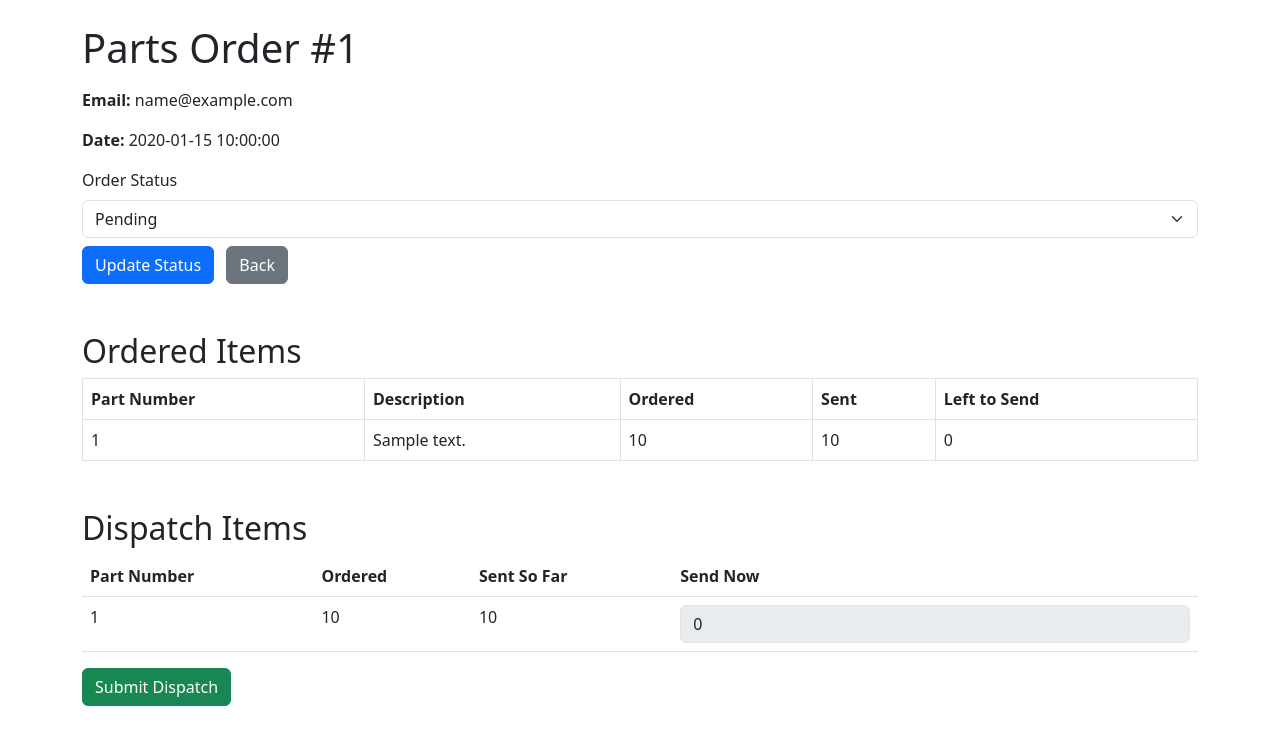
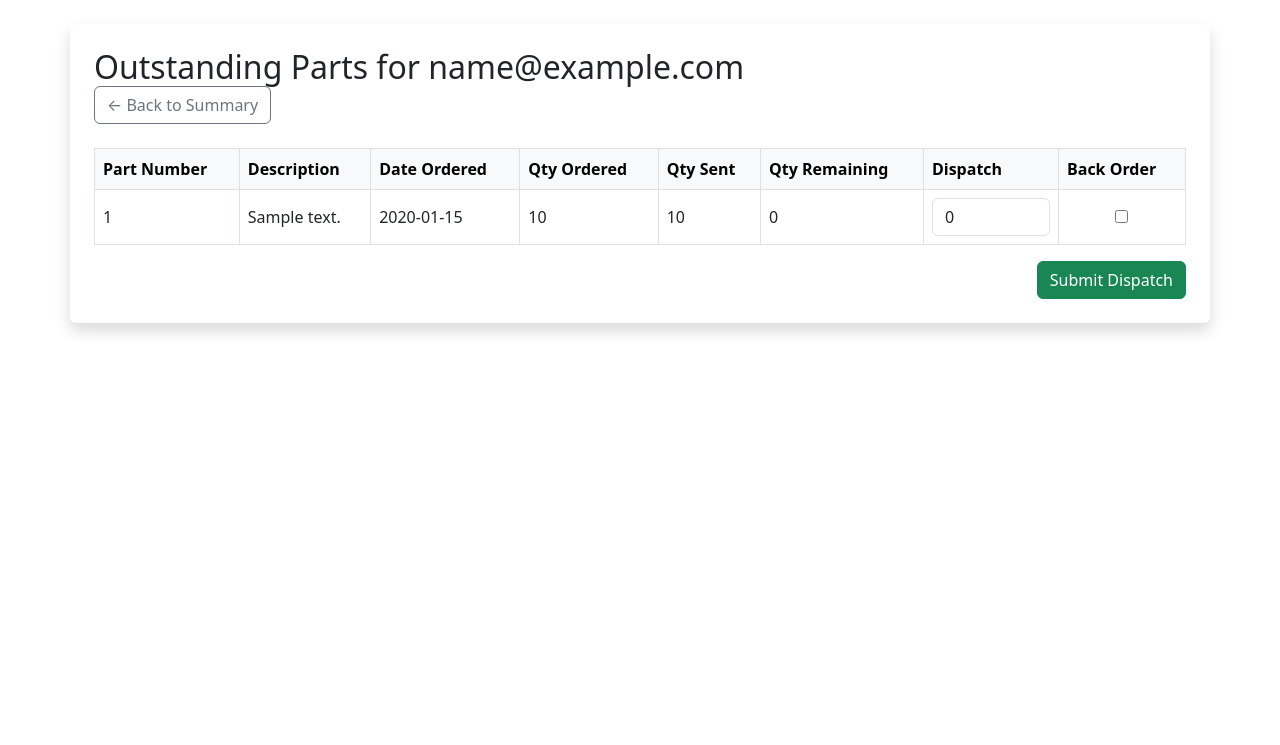
Before and after one commit to tomward0606/StockSystem, a Flask app: template templates/parts_order_detail.html in a window 1280 px wide. Shown: the top 745 px of the page. Run offline with Flask 3, Linux system fonts and the light colour scheme; the template is opened without the code that fills it: most values are stand-ins (such as "Sample title", 1, 10 or a date in 2020).

Commit message:
Add files via upload

```diff
--- a/templates/parts_order_detail.html
+++ b/templates/parts_order_detail.html
@@ -1,92 +1,68 @@
 <!DOCTYPE html>
 <html lang="en">
 <head>
-  <meta charset="UTF-8" />
-  <title>Parts Order #{{ order.id }}</title>
-  <link href="https://cdn.jsdelivr.net/npm/bootstrap@5.3.0/dist/css/bootstrap.min.css" rel="stylesheet" />
+  <meta charset="UTF-8">
+  <title>Outstanding Parts - {{ email }}</title>
+  <meta name="viewport" content="width=device-width, initial-scale=1">
+  <link href="https://cdn.jsdelivr.net/npm/bootstrap@5.3.0/dist/css/bootstrap.min.css" rel="stylesheet">
+  <link rel="stylesheet" href="{{ url_for('static', filename='style.css') }}">
+  <script>
+    function confirmDispatch() {
+      return confirm('Are you sure you want to dispatch these parts?');
+    }
+  </script>
 </head>
 <body class="p-4">
-  <div class="container">
+  <div class="container bg-white p-4 shadow rounded">
+    <div class="header-bar mb-4">
+      <h2 class="mb-0">Outstanding Parts for {{ email }}</h2>
+      <a href="{{ url_for('parts_orders_list') }}" class="btn btn-outline-secondary">← Back to Summary</a>
+    </div>
 
-    <h1 class="mb-3">Parts Order #{{ order.id }}</h1>
-    <p><strong>Email:</strong> {{ order.email }}</p>
-    <p><strong>Date:</strong> {{ order.date.strftime('%Y-%m-%d %H:%M:%S') }}</p>
-
-    <!-- Order Status Form -->
-    <form method="POST" class="mb-5">
-      <label for="status" class="form-label">Order Status</label>
-      <select id="status" name="status" class="form-select">
-        <option value="" {% if not order.status %}selected{% endif %}>No status</option>
-        <option value="pending" {% if order.status == 'pending' %}selected{% endif %}>Pending</option>
-        <option value="in_progress" {% if order.status == 'in_progress' %}selected{% endif %}>In Progress</option>
-        <option value="sent" {% if order.status == 'sent' %}selected{% endif %}>Sent</option>
-      </select>
-      <button type="submit" class="btn btn-primary mt-2">Update Status</button>
-      <a href="{{ url_for('parts_orders_list') }}" class="btn btn-secondary mt-2 ms-2">Back</a>
-    </form>
-
-    <!-- Order Item Summary Table -->
-    <h2>Ordered Items</h2>
-    <table class="table table-bordered mb-5">
-      <thead>
-        <tr>
-          <th>Part Number</th>
-          <th>Description</th>
-          <th>Ordered</th>
-          <th>Sent</th>
-          <th>Left to Send</th>
-        </tr>
-      </thead>
-      <tbody>
-        {% for item in order.items %}
-        <tr>
-          <td>{{ item.part_number }}</td>
-          <td>{{ item.description }}</td>
-          <td>{{ item.quantity }}</td>
-          <td>{{ item.quantity_sent }}</td>
-          <td>{{ item.quantity - item.quantity_sent }}</td>
-        </tr>
-        {% else %}
-        <tr>
-          <td colspan="5" class="text-center text-muted">No items found in this order.</td>
-        </tr>
-        {% endfor %}
-      </tbody>
-    </table>
-
-    <!-- Dispatch Form -->
-    <h2>Dispatch Items</h2>
-    <form method="POST">
-      <table class="table">
-        <thead>
+    <form method="POST" onsubmit="return confirmDispatch();">
+      <table class="table table-hover table-bordered align-middle">
+        <thead class="table-light">
           <tr>
             <th>Part Number</th>
-            <th>Ordered</th>
-            <th>Sent So Far</th>
-            <th>Send Now</th>
+            <th>Description</th>
+            <th>Date Ordered</th>
+            <th>Qty Ordered</th>
+            <th>Qty Sent</th>
+            <th>Qty Remaining</th>
+            <th>Dispatch</th>
+            <th>Back Order</th>
           </tr>
         </thead>
         <tbody>
-          {% for item in order.items %}
+          {% for item in items %}
           {% set remaining = item.quantity - item.quantity_sent %}
           <tr>
             <td>{{ item.part_number }}</td>
+            <td>{{ item.description }}</td>
+            <td>{{ item.order.date.strftime('%Y-%m-%d') }}</td>
             <td>{{ item.quantity }}</td>
             <td>{{ item.quantity_sent }}</td>
+            <td>{{ remaining }}</td>
             <td>
-              {% if remaining > 0 %}
-                <input type="number" name="send_{{ item.id }}" class="form-control" min="0" max="{{ remaining }}" value="0">
-              {% else %}
-                <input type="number" class="form-control" value="0" disabled>
-              {% endif %}
+              <input type="number"
+                     name="send_{{ item.id }}"
+                     class="form-control dispatch-input"
+                     min="0"
+                     max="{{ remaining }}"
+                     value="0">
+            </td>
+            <td class="text-center">
+              <input type="checkbox" name="back_order_{{ item.id }}" {% if item.back_order %}checked{% endif %}>
             </td>
           </tr>
           {% endfor %}
         </tbody>
       </table>
-      <button type="submit" class="btn btn-success" name="dispatch" value="true">Submit Dispatch</button>
+
+      <div class="text-end">
+        <button type="submit" class="btn btn-success">Submit Dispatch</button>
+      </div>
     </form>
-
   </div>
 </body>
 </html>
```
Also changed, not shown: templates/dispatched_orders.html (added, +50 -0 lines), templates/parts_orders_list.html (+32 -14 lines), templates/parts_orders_summary.html (added, +33 -0 lines).
